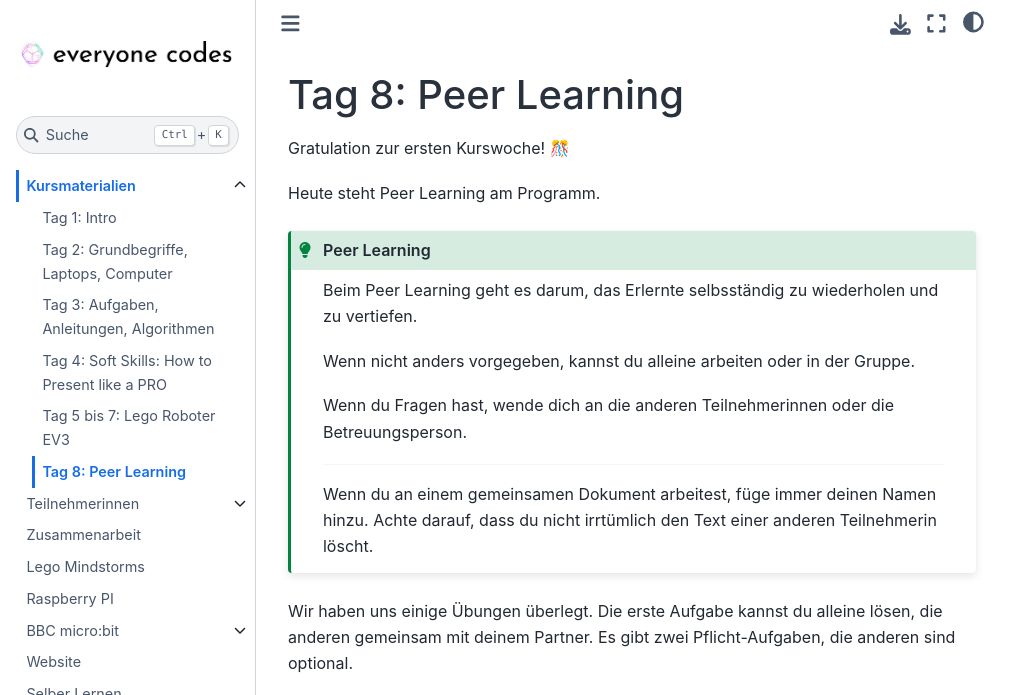
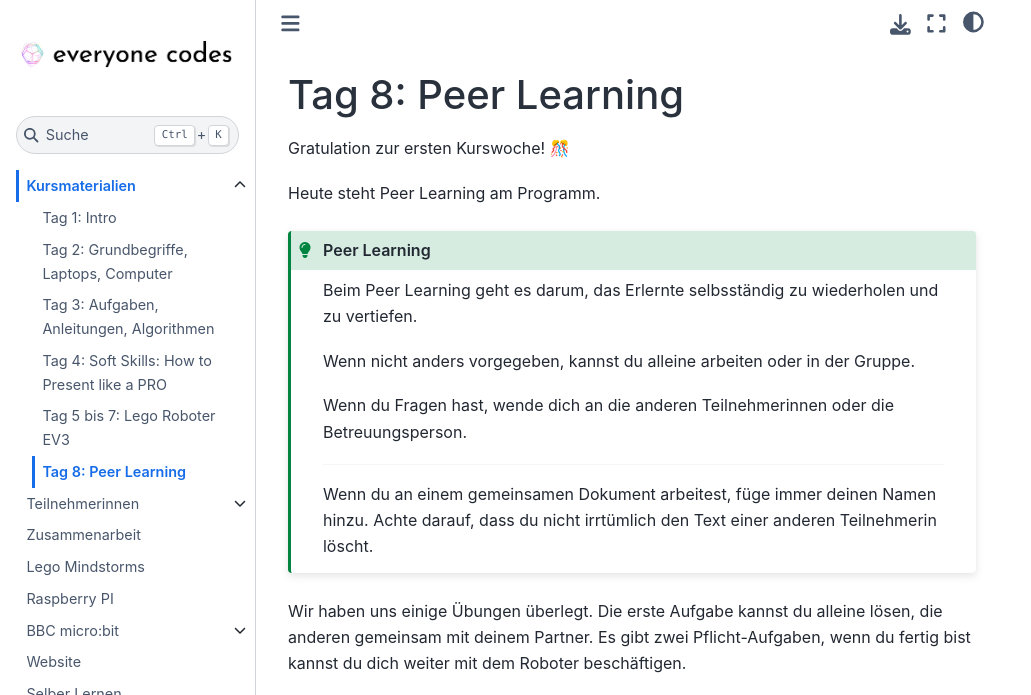
Before and after one commit to ec-mentors/IT-ist-das-was-fuer-mich-i03, a Sphinx documentation site: the page built from source/course/day_08_peer_learning/index.md, in a window 1280 px wide and 1308 px high. Shown: the top 695 px of the window, without its empty margins (0-1031 px from the left). Built offline with Sphinx 7.4.7 and the Sphinx Book theme 1.1.4, drawn with Linux system fonts in a browser that asks for light colours; some of the changed lines change nothing that is shown; some of the changed text lies outside the part shown; grey boxes are pictures that could not be loaded.

Commit message:
day8 peer learning added

````diff
--- a/source/course/day_08_peer_learning/index.md
+++ b/source/course/day_08_peer_learning/index.md
@@ -8,9 +8,7 @@
 ```{include} ../_peer_learning.md
 ```
 
-Wir haben uns einige Übungen überlegt. Die erste Aufgabe kannst du alleine lösen, die anderen gemeinsam mit deinem Partner. Es gibt zwei Pflicht-Aufgaben, die anderen sind optional.
-
-Wenn du mit den Übungen fertig bist, kannst du weiter mit dem Roboter spielen. Vergiss nicht den Fortschritt im Excel Sheet einzutragen.
+Wir haben uns einige Übungen überlegt. Die erste Aufgabe kannst du alleine lösen, die anderen gemeinsam mit deinem Partner. Es gibt zwei Pflicht-Aufgaben, wenn du fertig bist kannst du dich weiter mit dem Roboter beschäftigen.
 
 
 ```{exercise} Pflicht: Wie war die erste Woche in der IT?
@@ -21,59 +19,33 @@
 - Was hat dir diese Woche gar nicht gefallen? Wieso hat dir das nicht gefallen?
 - Was glaubst du, sind deine drei besten Eigenschaften?
 
-Beantworte die Aufgane in diesem [Dokument](https://docs.google.com/document/d/1oW26r6sBmvNLDb1kjRYjzjnu1JR5OdNVOqEvgYIly5s/edit#).
-```
-
-```{exercise} Pflicht: Was macht eine IT-Systemtechnikerin
-:label: exercise-design-a-manual
-
-In Österreich wurden vor kurzem die IT-Lehrberufe neu gestaltet und es sind drei Lehrberufe entstanden:
-- Applikationsentwicklung Coding
-- Informationstechnologie - Schwerpunkt Systemtechnik
-- Informationstechnologie - Schwerpunkt Betriebstechnik
-
-Du kannst dich zu allen Lehrberufen auf [it-lehre.wien](https://it-lehre.wien/) informieren.
-
-Bei dieser Aufgabe schaust du dir zu einem Lehrberuf [in diesem Video](https://www.whatchado.com/de/stories/jasmin-gastgeb) an.
-
-Beantworte folgende Fragen [hier](https://docs.google.com/document/d/1oW26r6sBmvNLDb1kjRYjzjnu1JR5OdNVOqEvgYIly5s/edit#):
-- Was macht Jasmin Gastgeb?
-- Was macht sie in ihrer Lehre?
-- Findest du diese Lehre interessant?
-```
-
-```{exercise} Optional: Anforderungen und Missverständnisse
-:label: exercise-requirements
-
-Was möchte uns dieses Bild sagen?
-
-![Requirements meme](https://miro.medium.com/max/996/1*nhVE3RkKyhk2kEh3nuk3Lw.png)
-
-Fragen:
-- Hat du im Alltag schon Situationen erlebt, wo du missverstanden wurdest oder du eine andere Person
-falsch verstanden hast?
-- Warum war das so?
-- Was kann man tun, um solche Missverständnisse zu vermeiden?
-
-Diskutiert im Team und schreibt eine Checkliste mit Dingen die wichtig sind, wenn
-man Anforderungen formuliert.
-
-Die Checkliste kann entweder auf einem Blatt Papier sein, das ihr der Betreuungsperson gebt
-oder ihr fügt sie [hier](https://docs.google.com/document/d/1oW26r6sBmvNLDb1kjRYjzjnu1JR5OdNVOqEvgYIly5s/edit#) hinzu.
+Beantworte die Aufgane in diesem [Dokument](https://docs.google.com/document/d/1dKgmetiFjD2mPO-XZtkE3cUOAuMFajKl5XThaHb68MI/edit?usp=sharing).
 ```
 
 
 ```{exercise} Optional: Schreibe eine Anleitung
 :label: exercise-design-an-algorithm
 
-In dieser Aufgabe werden alle Dinge, die du gelernt hast zu einem vereint und ist schon fast ein kleines Projekt.
+In dieser Aufgabe werden alle Dinge, die du gelernt hast, zu einem vereint und ist schon fast ein kleines Projekt.
 Projektbeschreibung:
-- Überlege dir eine Aufgabe, die der Roboter erledigen soll (ähnlich wie wir was am Mittwoch für Olga gemacht haben). Wichtig: verwende nur Blöcke, die du und dein Partner kennen.
-- Beschreibe die Aufgabe, die der Roboter machen soll.
-- Schreibe einen Algorithmus auf Papier
-- Tauschen mit deiner Partnerin die Algorithmen aus und probiert sie zu programmieren.
+- Suche dir auf dem Spielfeld eine Aufgabe aus, die gerne lösen möchtest.
+- Beschreibe die Aufgabe: was ist zu tun?
+- Beschreibe was du brauchst um die Aufgabe zu lösen: was brauch ich?
+- Überlege dir eine Lösung (Anleitung): was muss der Roboter machen?
+- Programmier die Lösung
 
-Sobald ihr beide fertig seid: Machen die Roboter was ihr wolltet?
+Du wirst deine Arbeit am Montag dem Claus zeigen. Sei also bereit dafür, dass du deine Arbeit erklären/präsentieren kannst.
 
-Dokumentiert euer Erlebnis  [hier](https://docs.google.com/document/d/1oW26r6sBmvNLDb1kjRYjzjnu1JR5OdNVOqEvgYIly5s/edit#).
+Dokumentiert euer Erlebnis:
+-[Roda](https://docs.google.com/document/d/1sJ9SZ6Pu9a42xoXIqD9lxfaQaY_NvVE-mhATR8HQDpI/edit?usp=sharing).
+-[Angela](https://docs.google.com/document/d/1uS2s70ZhOvsNQrlSQj1wglqU9RPxzXBummJgQyeglpY/edit?usp=sharing).
+-[Sawsan](https://docs.google.com/document/d/1d-7P-G0aE6kkZ9GrVYjjfOPNKukU5fSXcdo6SAM_djM/edit?usp=sharing).
+-[Kenda](https://docs.google.com/document/d/1uTapwsFNufTAOmzeAGbzt71LQMn0273pOeUN4JhTtKU/edit?usp=sharing).
+-[Nergiz](https://docs.google.com/document/d/173QE4PcCrh80tCDfO6XzV55rvWuhuzocw4ff1_n0gek/edit?usp=sharing).
+-[Gamze](https://docs.google.com/document/d/1C2EVHjLjwcMl8mzEJoBtnwNYUWd0AIKWOtBnrGPfj9E/edit?usp=sharing).
+-[Beyza](https://docs.google.com/document/d/1S_IJGVzKlRoRHMIvrdajbH7rsfD75GlR658BIt2odAE/edit?usp=share_link).
+-[Tiffany](https://docs.google.com/document/d/1aQ4GS7dFuNON6-hl1dCfpKahO5hH8YAMCmFftTNsPRg/edit?usp=share_link).
+-[Melike](https://docs.google.com/document/d/1vSyuSn7ce_FF1b5Jjmg3ZB-MRw5bkt_Xc-iQMMB7R0k/edit?usp=sharing).
+-[Eleonore](https://docs.google.com/document/d/1oxZjnTr3LZ7j8x5mzp7Gn5OWc7w66-cfSikbXmmjknA/edit?usp=sharing).
+-[Bezawit](https://docs.google.com/document/d/1Vq91jJABlKzGoOonadMFqGHRIow0CXU7LbwuQeYSPnY/edit?usp=sharing).
 ```
````
